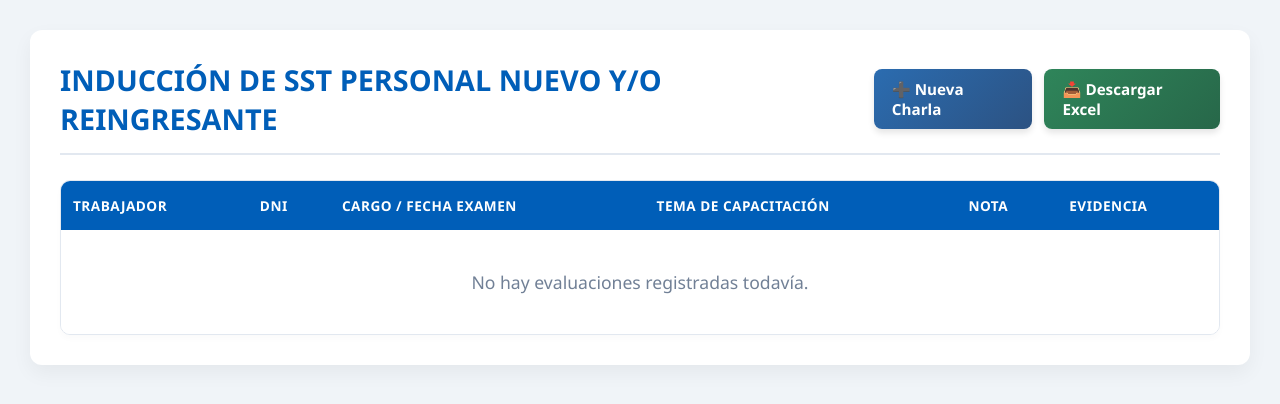
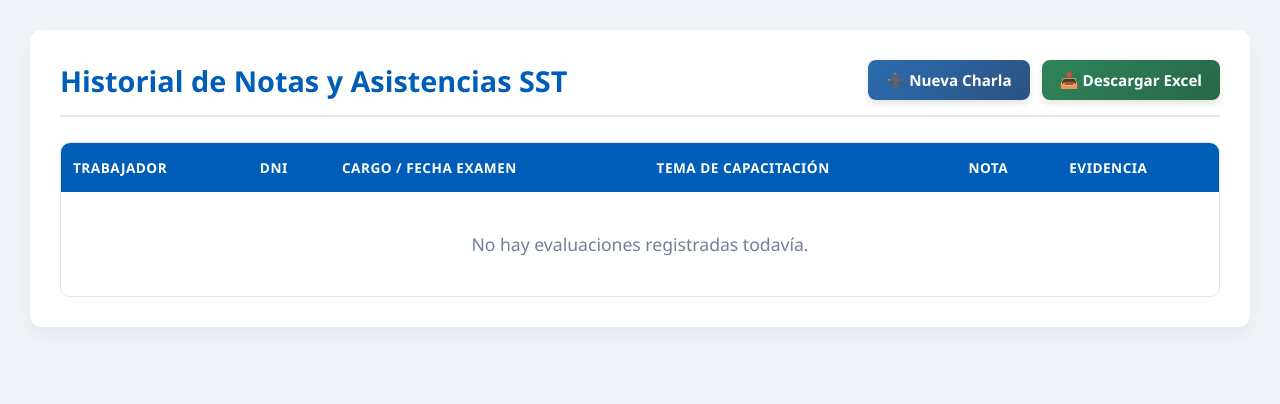
Before and after one commit to ANGEL19-K/sistema-sst, a Flask app: page /admin/capacitacion/resultados in a window 1280 px wide. Shown: the top 404 px of the page. Run offline with Flask 3, Linux system fonts and the light colour scheme; data that the repository does not hold is empty.

Commit message:
Update resultados_capacitaciones.html

```diff
--- a/templates/resultados_capacitaciones.html
+++ b/templates/resultados_capacitaciones.html
@@ -61,7 +61,7 @@
 <body>
     <div class="container">
         <div class="header-flex">
-            <h1> INDUCCIÓN DE SST PERSONAL NUEVO Y/O REINGRESANTE</h1>
+            <h1> Historial de Notas y Asistencias SST</h1>
             <div class="btn-group">
                 <a href="/admin/capacitacion/nueva" class="btn-accion btn-nueva">➕ Nueva Charla</a>
                 <a href="/admin/capacitacion/exportar" class="btn-accion btn-excel">📥 Descargar Excel</a>
```
